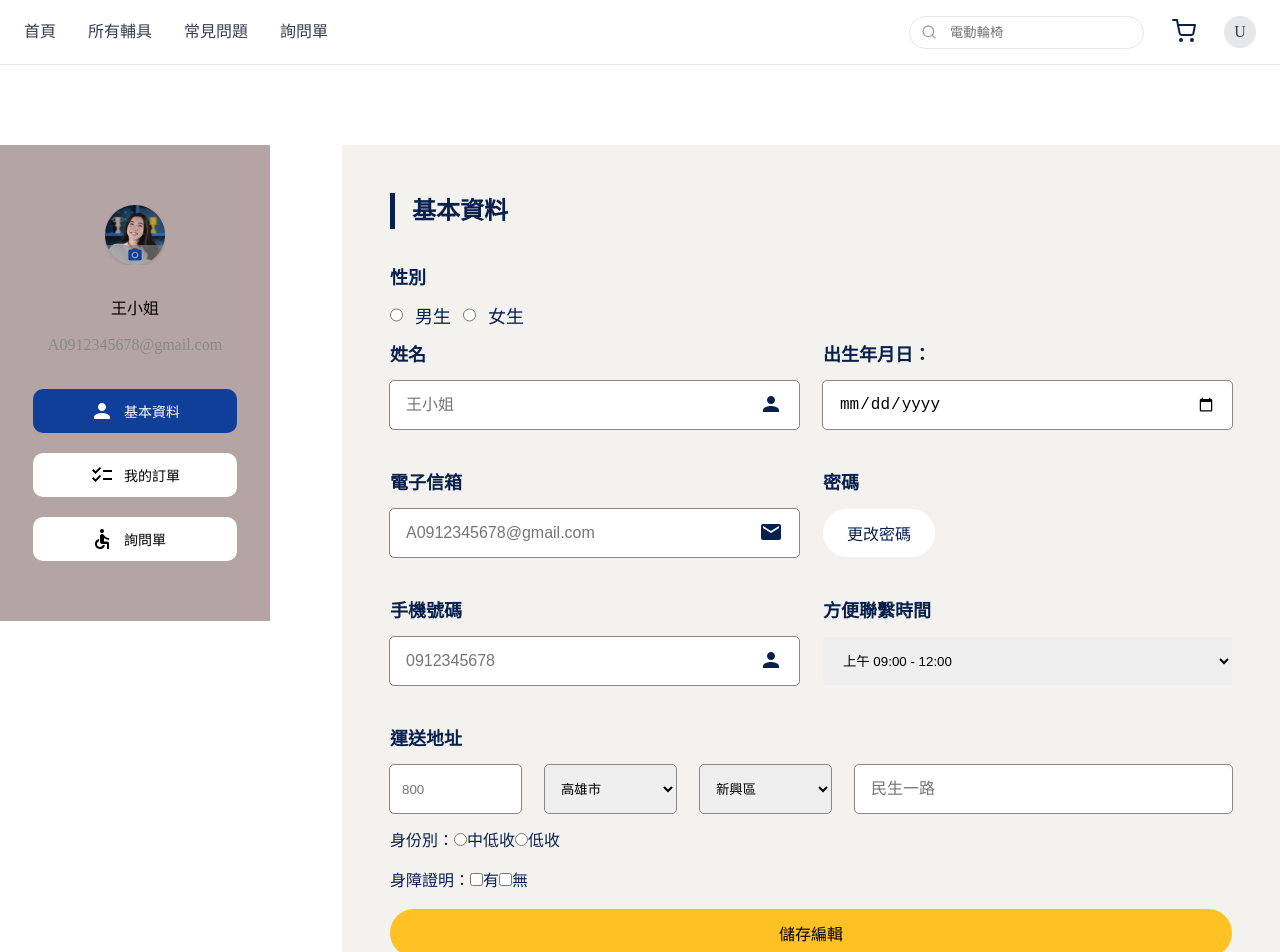
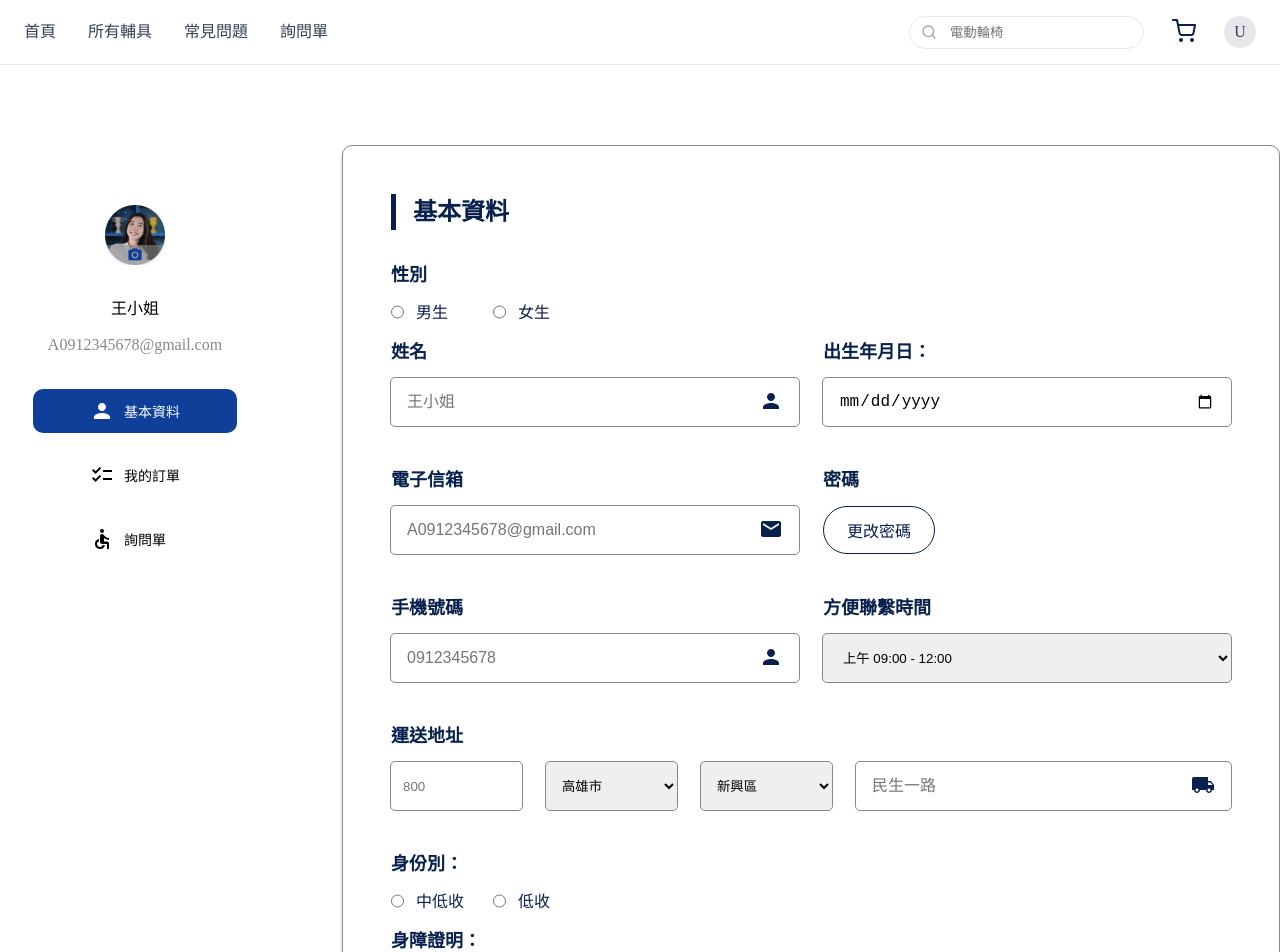
Before and after one commit to kentrpg/assist-hub, a Next.js app: page /user in a window 1280 px wide. Shown: the top 952 px of the page. Built offline with nearby package versions, Linux system fonts and the light colour scheme.

Commit message:
update(user): adjust Profile&SideBar Styles
-add and adjust Profile and SideBar Styles

```diff
--- a/components/pages/user/Profile/index.tsx
+++ b/components/pages/user/Profile/index.tsx
@@ -21,8 +21,13 @@ import {
   AddressDetails,
   AddressInput,
   AddressSelect,
+  IdentityField,
+  IdentitySelection,
+  SelectCheckbox,
+  DisabilityField,
+  DisabilitySelection,
 } from "./styled";
-import { MdPerson, MdMail } from "react-icons/md";
+import { MdPerson, MdMail, MdLocalShipping } from "react-icons/md";
 import { useForm } from "react-hook-form";
 
 type FormData = {
@@ -55,11 +60,12 @@ const Profile = () => {
   return (
     <>
       <ProfileContainer>
+        <ProfileTitile>基本資料</ProfileTitile>
         <Form onSubmit={onSubmit}>
-          <ProfileTitile>基本資料</ProfileTitile>
           <GenderField>
             <SubTitle htmlFor="male">性別</SubTitle>
             <GenderSelection>
+              <SelectCheckbox>
                 <input
                   type="radio"
                   id="male"
@@ -67,6 +73,8 @@ const Profile = () => {
                   {...register("gender", { required: true })}
                 />
                 <label htmlFor="male">男生</label>
+              </SelectCheckbox>
+              <SelectCheckbox>
                 <input
                   type="radio"
                   id="female"
@@ -74,6 +82,7 @@ const Profile = () => {
                   {...register("gender", { required: true })}
                 />
                 <label htmlFor="female">女生</label>
+              </SelectCheckbox>
             </GenderSelection>
             {errors.gender && <p style={{ color: "red" }}>請選擇性別</p>}
           </GenderField>
@@ -203,12 +212,17 @@ const Profile = () => {
                 placeholder="民生一路"
                 {...register("address")}
               />
+              <IconWrapper>
+                <MdLocalShipping size={24} />
+              </IconWrapper>
             </AddressDetails>
           </AddressGroup>
 
           {/* 身份別 */}
-          <div>
-            <label>身份別：</label>
+          <IdentityField>
+            <SubTitle>身份別：</SubTitle>
+            <IdentitySelection>
+              <SelectCheckbox>
                 <input
                   type="radio"
                   id="middle-income"
@@ -216,6 +230,8 @@ const Profile = () => {
                   {...register("identity")}
                 />
                 <label htmlFor="middle-income">中低收</label>
+              </SelectCheckbox>
+              <SelectCheckbox>
                 <input
                   type="radio"
                   id="low-income"
@@ -223,26 +239,34 @@ const Profile = () => {
                   {...register("identity")}
                 />
                 <label htmlFor="low-income">低收</label>
-          </div>
+              </SelectCheckbox>
+            </IdentitySelection>
+          </IdentityField>
 
           {/* 身障證明 */}
-          <div>
-            <label>身障證明：</label>
+          <DisabilityField>
+            <SubTitle>身障證明：</SubTitle>
+            <DisabilitySelection>
+              <SelectCheckbox>
                 <input
-              type="checkbox"
+                  type="radio"
                   id="disabled-yes"
                   value="yes"
                   {...register("declaration")}
                 />
                 <label htmlFor="disabled-yes">有</label>
+              </SelectCheckbox>
+              <SelectCheckbox>
                 <input
-              type="checkbox"
+                  type="radio"
                   id="disabled-no"
                   value="no"
                   {...register("declaration")}
                 />
                 <label htmlFor="disabled-no">無</label>
-          </div>
+              </SelectCheckbox>
+            </DisabilitySelection>
+          </DisabilityField>
           <SaveBtn>儲存編輯</SaveBtn>
         </Form>
       </ProfileContainer>
--- a/components/pages/user/Profile/styled.tsx
+++ b/components/pages/user/Profile/styled.tsx
@@ -4,9 +4,10 @@ export const ProfileContainer = styled.div`
   flex: 1;
   max-width: 1002px;
   color: #08204d;
-  height: 1132px;
   padding: 48px;
-  background-color: #f4f2ee;
+  border-radius: 10px;
+  border: 1px #888888 solid;
+  box-shadow: 0px 4px 4px rgba(0, 0, 0, 0.2);
 `;
 
 export const Form = styled.form`
@@ -29,6 +30,16 @@ export const Select = styled.select`
   max-width: 441px;
   height: 48px;
   padding: 12px 16px;
+  border-radius: 4px;
+  outline: solid #888888 1px;
+`;
+
+export const SelectCheckbox = styled.div`
+  min-width: 90px;
+  height: 22px;
+  font-size: 16px;
+  display: flex;
+  column-gap: 12px;
 `;
 
 export const IconWrapper = styled.div`
@@ -52,7 +63,7 @@ export const ProfileTitile = styled.h4`
   height: 36px;
   padding-left: 17px;
   border-left: 5px solid #08204d;
-  margin-bottom: 20px;
+  margin-bottom: 32px;
 `;
 
 export const GenderField = styled.div`
@@ -124,7 +135,7 @@ export const ContactField = styled.div`
 
 export const AddressGroup = styled.div`
   max-width: 906px;
-  height: 87px;
+  height: 112px;
   display: flex;
   flex-direction: column;
 `;
@@ -133,6 +144,7 @@ export const AddressDetails = styled.div`
   height: 48px;
   display: flex;
   column-gap: 24px;
+  position: relative;
 `;
 
 export const AddressInput = styled.input`
@@ -141,7 +153,7 @@ export const AddressInput = styled.input`
   padding: 0px 12px;
   border-radius: 4px;
   outline: solid #888888 1px;
-`
+`;
 
 export const AddressSelect = styled.select`
   min-width: 131px;
@@ -149,7 +161,34 @@ export const AddressSelect = styled.select`
   padding: 0px 12px;
   border-radius: 4px;
   outline: solid #888888 1px;
-`
+`;
+
+export const IdentityField = styled.div`
+  max-width: 906px;
+  height: 61px;
+  display: flex;
+  flex-direction: column;
+`;
+export const IdentitySelection = styled.div`
+  max-width: 906px;
+  height: 22px;
+  display: flex;
+  column-gap: 12px;
+`;
+
+export const DisabilityField = styled.div`
+  max-width: 906px;
+  height: 61px;
+  display: flex;
+  flex-direction: column;
+`;
+
+export const DisabilitySelection = styled.div`
+  max-width: 906px;
+  height: 22px;
+  display: flex;
+  column-gap: 12px;
+`;
 
 export const ChangPwBtn = styled.button`
   max-width: 112px;
@@ -158,9 +197,11 @@ export const ChangPwBtn = styled.button`
   color: #08204d;
   background-color: #ffffff;
   border-radius: 30px;
+  border: 1px solid #08204d;
 `;
 
 export const SaveBtn = styled.button`
+  margin-top: 44px;
   font-size: 16px;
   width: 100%;
   height: 48px;
--- a/components/pages/user/SideBar/styled.tsx
+++ b/components/pages/user/SideBar/styled.tsx
@@ -6,7 +6,7 @@ interface ButtonProps {
 export const SideBarContainer = styled.div`
   max-width: 270px;
   height: 476px;
-  background-color: #b5a4a4;
+  /* background-color: #b5a4a4; */
   padding: 60px 33px;
 `;
 
```
Lines whose indentation alone changed are shown as unchanged.
